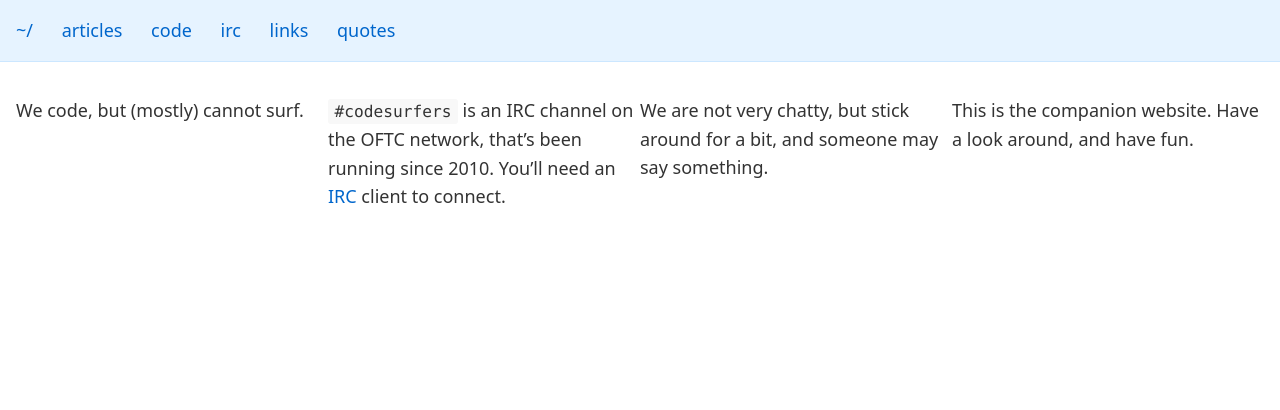
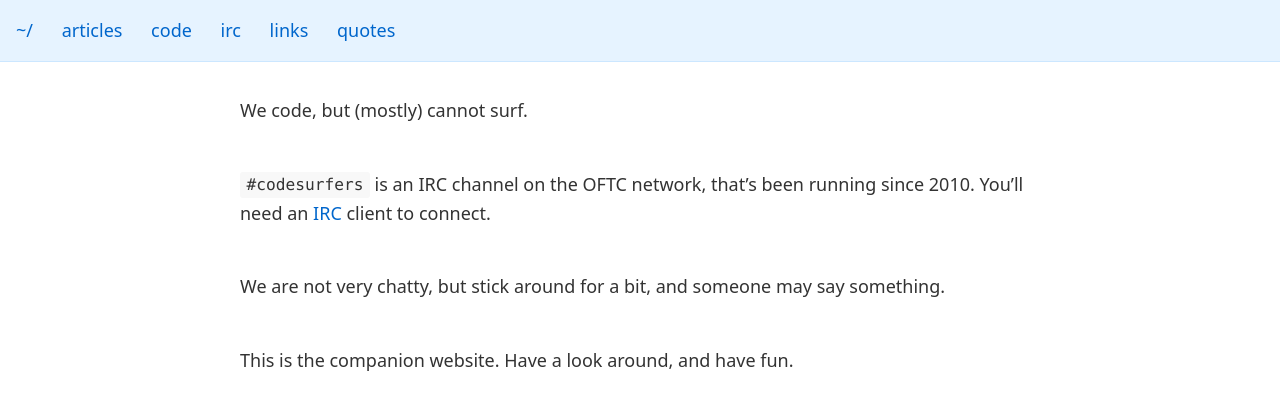
Before and after one commit to codesurfers/codesurfers.github.io, a Jekyll site: the page built from index.md, in a window 1280 px wide. Shown: the top 410 px of the page. Built offline with Jekyll 4.4.1, drawn with Linux system fonts in a browser that asks for light colours.

Commit message:
Fix display issue

```diff
--- a/css/surf.css
+++ b/css/surf.css
@@ -76,7 +76,8 @@ nav a {
     max-width: 100%;
     box-sizing: border-box;
     display: flex;
-    justify-content: center;
+    flex-direction: column;
+    align-items: center;
 }
 
 #content > * {
```
